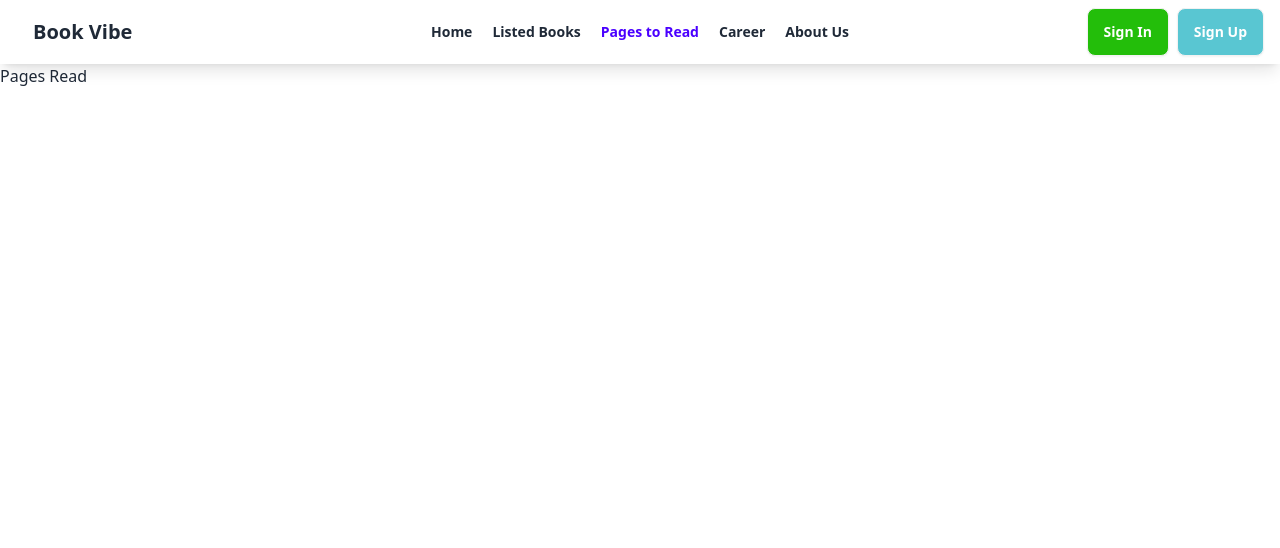
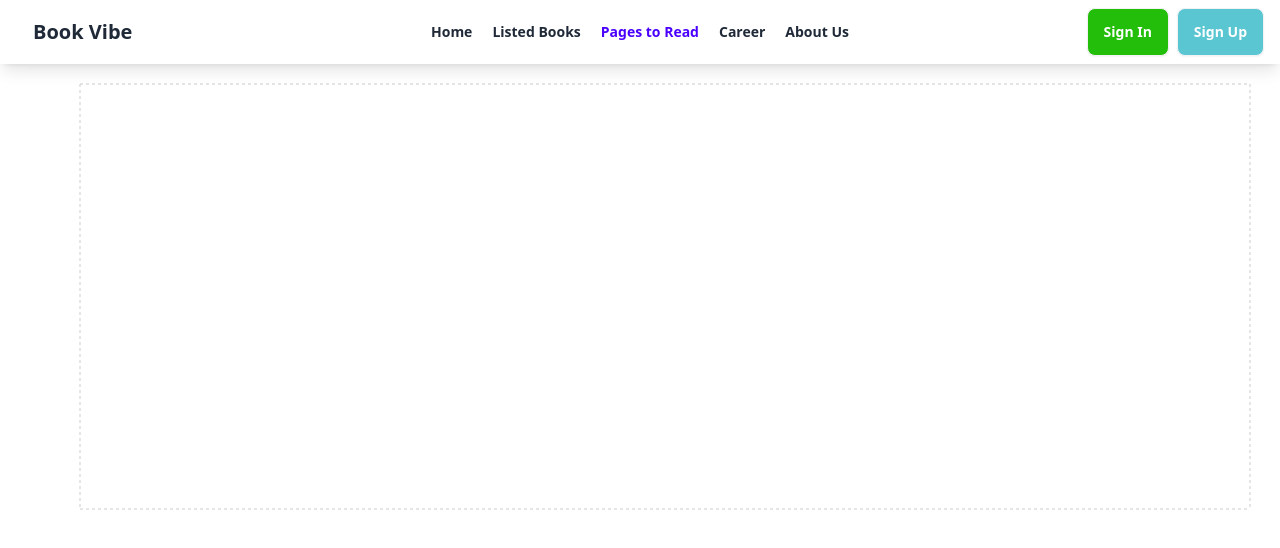
Before and after one commit to fah45/book-vibe-public, a React (Vite) app: page /pagesRead in a window 1280 px wide. Shown: the top 548 px of the page. Built offline with nearby package versions, Linux system fonts and the light colour scheme.

Commit message:
cart resolve

```diff
--- a/package.json
+++ b/package.json
@@ -15,7 +15,8 @@
     "react-hot-toast": "^2.4.1",
     "react-icons": "^5.0.1",
     "react-router-dom": "^6.22.3",
-    "react-toastify": "^10.0.5"
+    "react-toastify": "^10.0.5",
+    "recharts": "^2.12.3"
   },
   "devDependencies": {
     "@types/react": "^18.2.66",
--- a/src/pages/PagesRead.jsx
+++ b/src/pages/PagesRead.jsx
@@ -1,9 +1,61 @@
+import React, { useEffect, useState } from 'react';
+import { BarChart, Bar, Cell, XAxis, YAxis, CartesianGrid, ResponsiveContainer } from 'recharts';
+import { getBookDetails } from '../utils';
+
+const colors = ['#0088FE', '#00C49F', '#FFBB28', '#FF8042', 'red', 'pink'];
+
+
+
+
 
 
 const PagesRead = () => {
+   const [data,setData] = useState([])
+    useEffect(()=>{
+        const readBooks = getBookDetails()
+        const transBooks = readBooks.map(item=>({
+            bookName : item.bookNme,
+            totalPages : item.totalPages
+        }))
+        setData(transBooks)
+    },[])
+
+    const getPath = (x, y, width, height) => {
+        return `M${x},${y + height}C${x + width / 3},${y + height} ${x + width / 2},${y + height / 3}
+        ${x + width / 2}, ${y}
+        C${x + width / 2},${y + height / 3} ${x + (2 * width) / 3},${y + height} ${x + width}, ${y + height}
+        Z`;
+    };
+
+    const TriangleBar = (props) => {
+        const { fill, x, y, width, height } = props;
+
+        return <path d={getPath(x, y, width, height)} stroke="none" fill={fill} />;
+    };
+
     return (
-        <div>
-            <h1>Pages Read</h1>
+        <div style={{width:'100%', height:"600px"}}>
+            <ResponsiveContainer width="100%" height="80%">
+            <BarChart
+
+                data={data}
+                margin={{
+                    top: 20,
+                    right: 30,
+                    left: 20,
+                    bottom: 5,
+                }}
+            >
+                <CartesianGrid strokeDasharray="3 3" />
+                <XAxis dataKey="bookName" />
+                <YAxis dataKey="totalPages"/>
+                <Bar dataKey="totalPages" fill="#8884d8" shape={<TriangleBar />} label={{ position: 'top' }}>
+                    {data.map((entry, index) => (
+                        <Cell key={`cell-${index}`} fill={colors[index % 20]} />
+                    ))}
+                </Bar>
+            </BarChart>
+            </ResponsiveContainer>
         </div>
     );
 };
```
Also changed, not shown: 1 other file (tests, documents, lock files or other folders).
